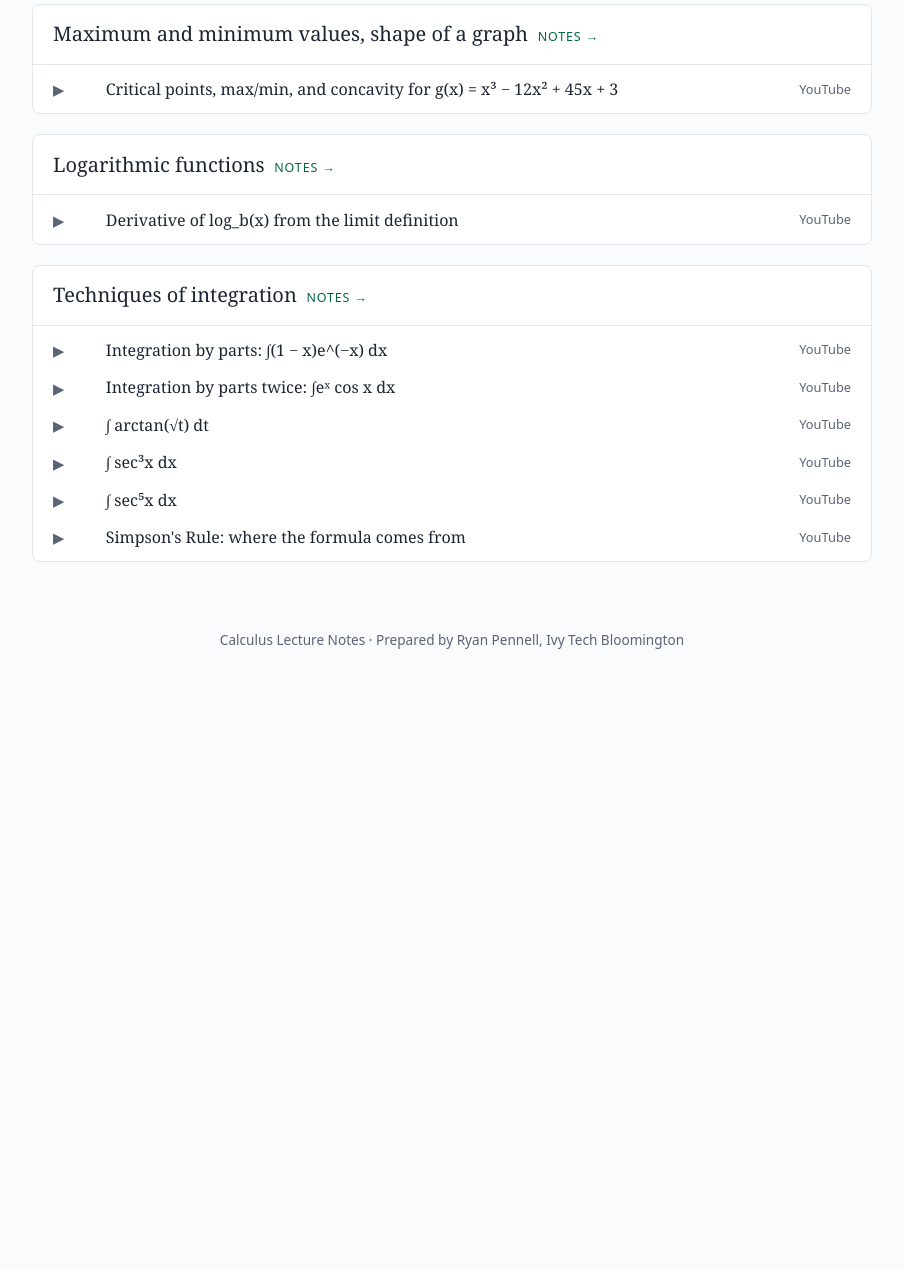
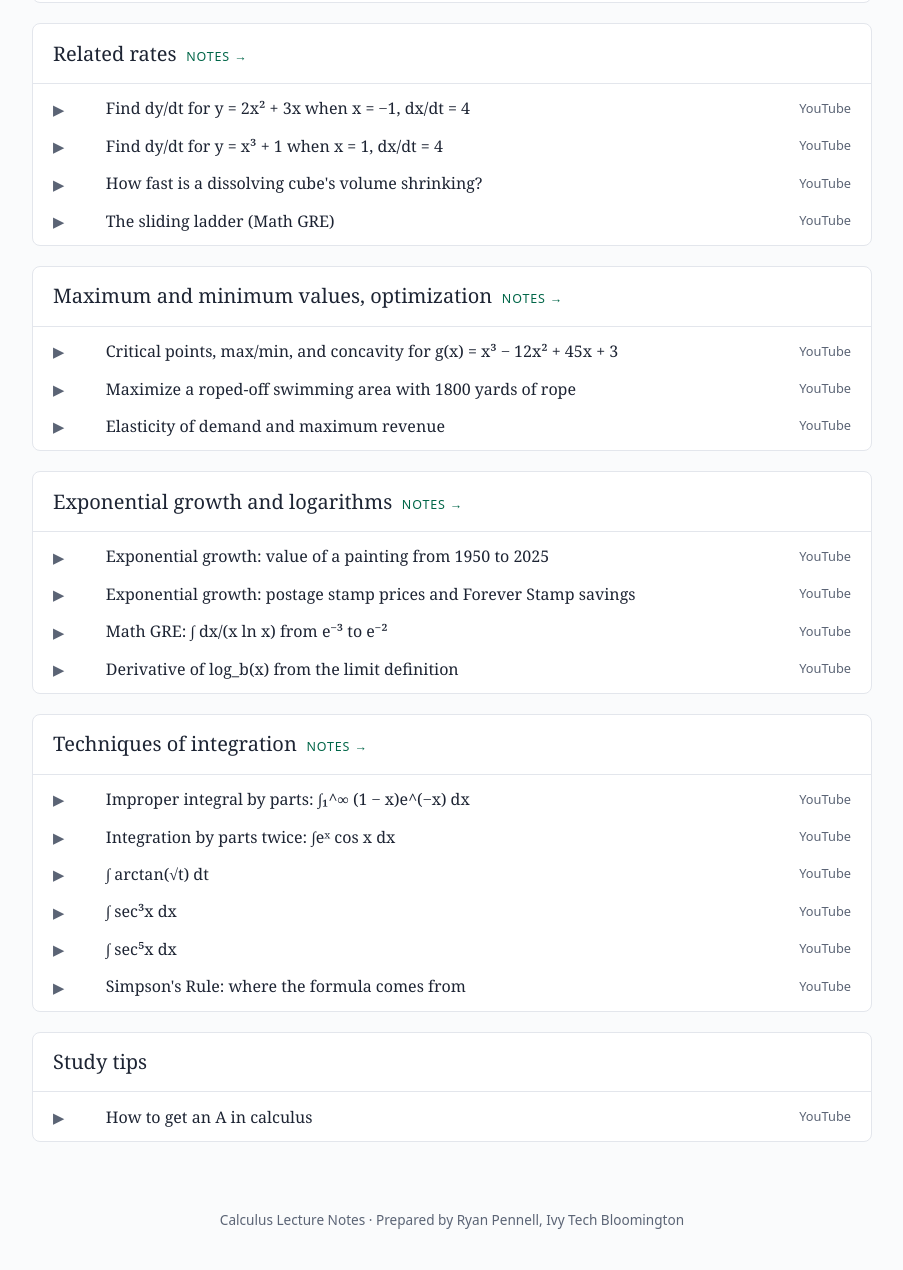
Before and after one commit to rpennell-math/calculus-notes, a plain HTML site: page index.html in a window 1280 px wide. Shown: the part 5261-6531 px from the top of the page, without its empty margins (188-1091 px from the left). Before the commit the page ends 5952 px from the top, so only its background shows below. Drawn offline with Linux system fonts and the light colour scheme.

Commit message:
Add more worked-example videos

```diff
--- a/index.html
+++ b/index.html
@@ -191,6 +191,7 @@
         <h2><a href="Calculus-Lecture-Notes.pdf#page=7">Limits<span class="cl" style="display:inline;margin-left:.6rem">notes &rarr;</span></a></h2>
         <ol>
           <li><a href="https://www.youtube.com/watch?v=ywTH-h_bI4M" target="_blank" rel="noopener"><span class="sn">&#9654;</span><span class="st">Limit of the form 0/0: factor and cancel, lim x→3 (2x² + 4x − 30)/(x² − 9)</span><span class="pg">YouTube</span></a></li>
+          <li><a href="https://www.youtube.com/watch?v=jD0Uw8XKsTA" target="_blank" rel="noopener"><span class="sn">&#9654;</span><span class="st">Math GRE: lim x→0 (cos 3x − 1)/x² with L&#x27;Hôpital&#x27;s Rule</span><span class="pg">YouTube</span></a></li>
         </ol>
       </section>
       <section class="chapter">
@@ -199,7 +200,9 @@
           <li><a href="https://www.youtube.com/watch?v=MHZMF7COepU" target="_blank" rel="noopener"><span class="sn">&#9654;</span><span class="st">Difference quotient for f(x) = −2x² − x − 4</span><span class="pg">YouTube</span></a></li>
           <li><a href="https://www.youtube.com/watch?v=X4xorpEU6tI" target="_blank" rel="noopener"><span class="sn">&#9654;</span><span class="st">Difference quotient for f(x) = 4x⁴ (with a Pascal&#x27;s triangle shortcut)</span><span class="pg">YouTube</span></a></li>
           <li><a href="https://www.youtube.com/watch?v=GCSZYTksFxU" target="_blank" rel="noopener"><span class="sn">&#9654;</span><span class="st">Tangent line to f(x) = 3/x at (6, 1/2)</span><span class="pg">YouTube</span></a></li>
+          <li><a href="https://www.youtube.com/watch?v=CgBdjHYi5Vc" target="_blank" rel="noopener"><span class="sn">&#9654;</span><span class="st">Tangent lines to y = −8x/(x² + 1) at the origin and at (−1, 4)</span><span class="pg">YouTube</span></a></li>
           <li><a href="https://www.youtube.com/watch?v=55gH9FS4rJM" target="_blank" rel="noopener"><span class="sn">&#9654;</span><span class="st">Tangent line to f(x) = (ln x)² at x = 11</span><span class="pg">YouTube</span></a></li>
+          <li><a href="https://www.youtube.com/watch?v=1qBe7Qf8ZJo" target="_blank" rel="noopener"><span class="sn">&#9654;</span><span class="st">Tangent line to f(x) = (ln x)² at x = 8</span><span class="pg">YouTube</span></a></li>
         </ol>
       </section>
       <section class="chapter">
@@ -207,12 +210,14 @@
         <ol>
           <li><a href="https://www.youtube.com/watch?v=Rzdu7z1JK3c" target="_blank" rel="noopener"><span class="sn">&#9654;</span><span class="st">Quotient rule: g(x) = (9x − 8)/(6x + 7) + x³</span><span class="pg">YouTube</span></a></li>
           <li><a href="https://www.youtube.com/watch?v=60OOAAcPIGU" target="_blank" rel="noopener"><span class="sn">&#9654;</span><span class="st">Quotient rule with chain rule: y = 4x³/(3 − 5x)²</span><span class="pg">YouTube</span></a></li>
+          <li><a href="https://www.youtube.com/watch?v=fIBYrteaW_c" target="_blank" rel="noopener"><span class="sn">&#9654;</span><span class="st">Second derivative with the product rule: w = 8z²eᶻ</span><span class="pg">YouTube</span></a></li>
           <li><a href="https://www.youtube.com/watch?v=5jbNINzrgE8" target="_blank" rel="noopener"><span class="sn">&#9654;</span><span class="st">Horizontal tangent lines for y = (4/3)x³ − 5x + 3</span><span class="pg">YouTube</span></a></li>
         </ol>
       </section>
       <section class="chapter">
         <h2><a href="Calculus-Lecture-Notes.pdf#page=21">Chain rule<span class="cl" style="display:inline;margin-left:.6rem">notes &rarr;</span></a></h2>
         <ol>
+          <li><a href="https://www.youtube.com/watch?v=tlqqMY9PgEY" target="_blank" rel="noopener"><span class="sn">&#9654;</span><span class="st">Chain rule explained: y = √(x² + 4)</span><span class="pg">YouTube</span></a></li>
           <li><a href="https://www.youtube.com/watch?v=k9IF7Df8VUI" target="_blank" rel="noopener"><span class="sn">&#9654;</span><span class="st">Chain rule: dy/dt for y = 1/(u² + u), u = 7 + 4t</span><span class="pg">YouTube</span></a></li>
           <li><a href="https://www.youtube.com/watch?v=pTPqVY6tw9Y" target="_blank" rel="noopener"><span class="sn">&#9654;</span><span class="st">Find H′(x) for H(x) = 7/√(x + 1)</span><span class="pg">YouTube</span></a></li>
         </ol>
@@ -221,6 +226,7 @@
         <h2><a href="Calculus-Lecture-Notes.pdf#page=22">Implicit differentiation<span class="cl" style="display:inline;margin-left:.6rem">notes &rarr;</span></a></h2>
         <ol>
           <li><a href="https://www.youtube.com/watch?v=muTWnopR7No" target="_blank" rel="noopener"><span class="sn">&#9654;</span><span class="st">Find d²y/dx² implicitly for 3x³ − 3y³ = 4</span><span class="pg">YouTube</span></a></li>
+          <li><a href="https://www.youtube.com/watch?v=qzYQ989uP70" target="_blank" rel="noopener"><span class="sn">&#9654;</span><span class="st">Find d²y/dx² implicitly for 5y² − xy + 3x² = 4</span><span class="pg">YouTube</span></a></li>
         </ol>
       </section>
       <section class="chapter">
@@ -229,24 +235,30 @@
           <li><a href="https://www.youtube.com/watch?v=i_gtorxp9ec" target="_blank" rel="noopener"><span class="sn">&#9654;</span><span class="st">Find dy/dt for y = 2x² + 3x when x = −1, dx/dt = 4</span><span class="pg">YouTube</span></a></li>
           <li><a href="https://www.youtube.com/watch?v=r64l9o5r_Qs" target="_blank" rel="noopener"><span class="sn">&#9654;</span><span class="st">Find dy/dt for y = x³ + 1 when x = 1, dx/dt = 4</span><span class="pg">YouTube</span></a></li>
           <li><a href="https://www.youtube.com/watch?v=mdVAON3tBK0" target="_blank" rel="noopener"><span class="sn">&#9654;</span><span class="st">How fast is a dissolving cube&#x27;s volume shrinking?</span><span class="pg">YouTube</span></a></li>
+          <li><a href="https://www.youtube.com/watch?v=p1ByzaDXWu0" target="_blank" rel="noopener"><span class="sn">&#9654;</span><span class="st">The sliding ladder (Math GRE)</span><span class="pg">YouTube</span></a></li>
         </ol>
       </section>
       <section class="chapter">
-        <h2><a href="Calculus-Lecture-Notes.pdf#page=24">Maximum and minimum values, shape of a graph<span class="cl" style="display:inline;margin-left:.6rem">notes &rarr;</span></a></h2>
+        <h2><a href="Calculus-Lecture-Notes.pdf#page=24">Maximum and minimum values, optimization<span class="cl" style="display:inline;margin-left:.6rem">notes &rarr;</span></a></h2>
         <ol>
           <li><a href="https://www.youtube.com/watch?v=c5LPMhJVYmc" target="_blank" rel="noopener"><span class="sn">&#9654;</span><span class="st">Critical points, max/min, and concavity for g(x) = x³ − 12x² + 45x + 3</span><span class="pg">YouTube</span></a></li>
+          <li><a href="https://www.youtube.com/watch?v=uAgiW3duYts" target="_blank" rel="noopener"><span class="sn">&#9654;</span><span class="st">Maximize a roped-off swimming area with 1800 yards of rope</span><span class="pg">YouTube</span></a></li>
+          <li><a href="https://www.youtube.com/watch?v=gzCILiejHI8" target="_blank" rel="noopener"><span class="sn">&#9654;</span><span class="st">Elasticity of demand and maximum revenue</span><span class="pg">YouTube</span></a></li>
         </ol>
       </section>
       <section class="chapter">
-        <h2><a href="Calculus-Lecture-Notes.pdf#page=48">Logarithmic functions<span class="cl" style="display:inline;margin-left:.6rem">notes &rarr;</span></a></h2>
+        <h2><a href="Calculus-Lecture-Notes.pdf#page=45">Exponential growth and logarithms<span class="cl" style="display:inline;margin-left:.6rem">notes &rarr;</span></a></h2>
         <ol>
+          <li><a href="https://www.youtube.com/watch?v=JBscZXBTfkU" target="_blank" rel="noopener"><span class="sn">&#9654;</span><span class="st">Exponential growth: value of a painting from 1950 to 2025</span><span class="pg">YouTube</span></a></li>
+          <li><a href="https://www.youtube.com/watch?v=nDZcmpHfYd8" target="_blank" rel="noopener"><span class="sn">&#9654;</span><span class="st">Exponential growth: postage stamp prices and Forever Stamp savings</span><span class="pg">YouTube</span></a></li>
+          <li><a href="https://www.youtube.com/watch?v=tiUaJ8mt1e4" target="_blank" rel="noopener"><span class="sn">&#9654;</span><span class="st">Math GRE: ∫ dx/(x ln x) from e⁻³ to e⁻²</span><span class="pg">YouTube</span></a></li>
           <li><a href="https://www.youtube.com/watch?v=z-huv3kPdP0" target="_blank" rel="noopener"><span class="sn">&#9654;</span><span class="st">Derivative of log_b(x) from the limit definition</span><span class="pg">YouTube</span></a></li>
         </ol>
       </section>
       <section class="chapter">
         <h2><a href="Calculus-Lecture-Notes.pdf#page=56">Techniques of integration<span class="cl" style="display:inline;margin-left:.6rem">notes &rarr;</span></a></h2>
         <ol>
-          <li><a href="https://www.youtube.com/watch?v=IszTyWVrfTA" target="_blank" rel="noopener"><span class="sn">&#9654;</span><span class="st">Integration by parts: ∫(1 − x)e^(−x) dx</span><span class="pg">YouTube</span></a></li>
+          <li><a href="https://www.youtube.com/watch?v=IszTyWVrfTA" target="_blank" rel="noopener"><span class="sn">&#9654;</span><span class="st">Improper integral by parts: ∫₁^∞ (1 − x)e^(−x) dx</span><span class="pg">YouTube</span></a></li>
           <li><a href="https://www.youtube.com/watch?v=MRRW8U7DS8I" target="_blank" rel="noopener"><span class="sn">&#9654;</span><span class="st">Integration by parts twice: ∫eˣ cos x dx</span><span class="pg">YouTube</span></a></li>
           <li><a href="https://www.youtube.com/watch?v=vJ1O8Rkt6wM" target="_blank" rel="noopener"><span class="sn">&#9654;</span><span class="st">∫ arctan(√t) dt</span><span class="pg">YouTube</span></a></li>
           <li><a href="https://www.youtube.com/watch?v=cZTV4rM3ph4" target="_blank" rel="noopener"><span class="sn">&#9654;</span><span class="st">∫ sec³x dx</span><span class="pg">YouTube</span></a></li>
@@ -254,6 +266,12 @@
           <li><a href="https://www.youtube.com/watch?v=HV7v0IQRwtY" target="_blank" rel="noopener"><span class="sn">&#9654;</span><span class="st">Simpson&#x27;s Rule: where the formula comes from</span><span class="pg">YouTube</span></a></li>
         </ol>
       </section>
+      <section class="chapter">
+        <h2><span style="display:block;padding:.9rem 1.25rem">Study tips</span></h2>
+        <ol>
+          <li><a href="https://www.youtube.com/watch?v=nX585Pq6_2s" target="_blank" rel="noopener"><span class="sn">&#9654;</span><span class="st">How to get an A in calculus</span><span class="pg">YouTube</span></a></li>
+        </ol>
+      </section>
 </main>
 <footer>Calculus Lecture Notes · Prepared by Ryan Pennell, Ivy Tech Bloomington</footer>
 </body>
```
